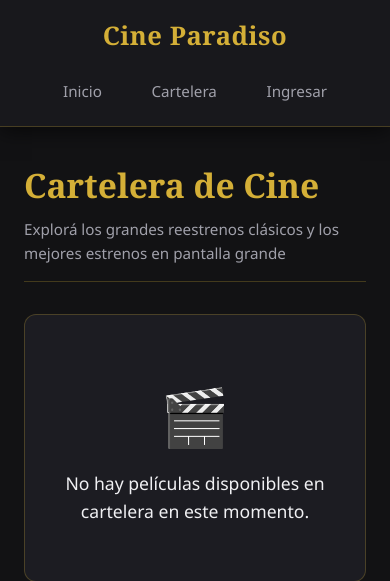
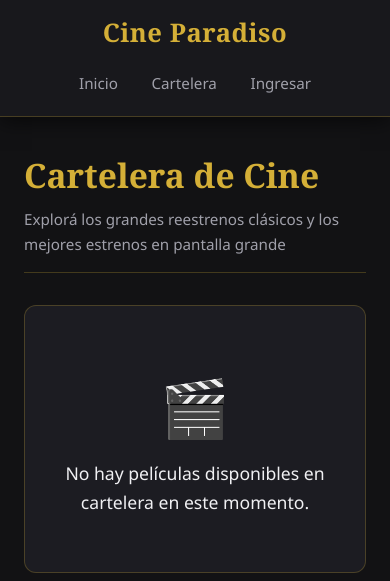
Before and after one commit to gaspuas/Proyecto-Final-FIDS, a Flask app: template frontend/templates/site/cartelera.html in a window 390 px wide. Shown: the top 581 px of the page. Run offline with Flask 3, Linux system fonts and the light colour scheme; the template is opened without the code that fills it, so the values that code supplies are empty.

Commit message:
fix(frontend): corrige el navbar en celular y marca "Mis compras" como activo
- "Cerrar sesión" es un botón y conservaba el aspecto por defecto del
  navegador (fondo gris y borde), por lo que casi no se veía. Ahora se
  ve igual que los demás enlaces.
- En pantallas de hasta 600px el menú pasa a varias líneas en lugar de
  desbordar hacia la derecha, con enlaces más altos para tocarlos, y el
  header deja de ser fijo para no ocupar demasiada pantalla.
- "Mis compras" se resalta cuando es la página actual, igual que
  "Inicio" y "Cartelera".

```diff
--- a/frontend/static/css/estilos.css
+++ b/frontend/static/css/estilos.css
@@ -88,6 +88,15 @@ body {
     padding: 0.4rem 0.8rem;
     border-radius: 4px;
     transition: all 0.2s ease;
+}
+
+/* "Cerrar sesión" es un <button>: se le quita el aspecto por defecto del navegador */
+button.navbar__link {
+    background: transparent;
+    border: 0;
+    font-family: inherit;
+    line-height: inherit;
+    cursor: pointer;
 }
 
 .navbar__link:hover,
@@ -847,6 +856,27 @@ body {
 }
 
 @media (max-width: 600px) {
+    /* Navbar: el menú pasa a varias líneas en vez de desbordar hacia la derecha */
+    .header-principal {
+        position: static; /* Un header de varias líneas ocuparía demasiada pantalla fijo */
+    }
+
+    .nav {
+        padding: 0.8rem 1rem;
+        gap: 0.6rem;
+    }
+
+    .nav__menu {
+        flex-wrap: wrap;
+        justify-content: center;
+        width: 100%;
+        gap: 0.4rem 0.5rem;
+    }
+
+    .navbar__link {
+        padding: 0.5rem 0.8rem; /* Más alto para tocarlo con el dedo */
+    }
+
     .reserva-sala {
         padding: 1rem;
     }
--- a/frontend/templates/base.html
+++ b/frontend/templates/base.html
@@ -28,7 +28,7 @@
                 {% if session['usuario'].get('rol') == 'administrador' %}
                 <a class="navbar__link" href="{{ url_for('web.admin.index') }}">Administración</a>
                 {% endif %}
-                <a class="navbar__link" href="{{ url_for('web.site.compra.historial') }}">Mis compras</a>
+                <a class="navbar__link {% if request.endpoint == 'web.site.compra.historial' %}navbar__link--active{% endif %}" href="{{ url_for('web.site.compra.historial') }}">Mis compras</a>
                 <form action="{{ url_for('web.site.login.logout') }}" method="POST">
                     <button class="navbar__link" type="submit">Cerrar sesión</button>
                 </form>
```
Also changed, not shown: backend/tests/test_historial_qr.py (+29 -0 lines).
